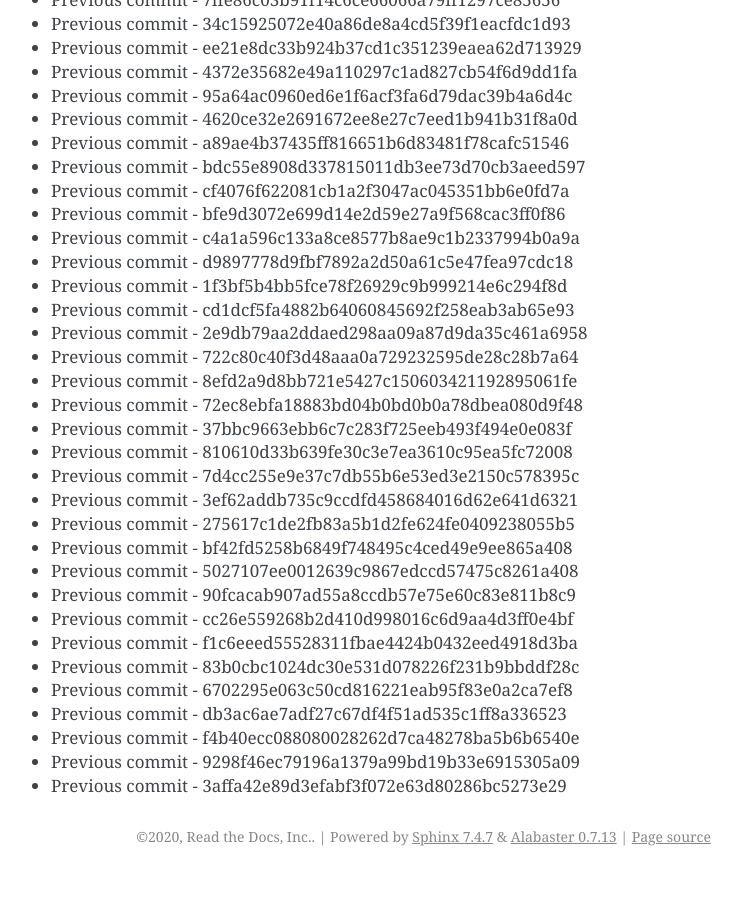
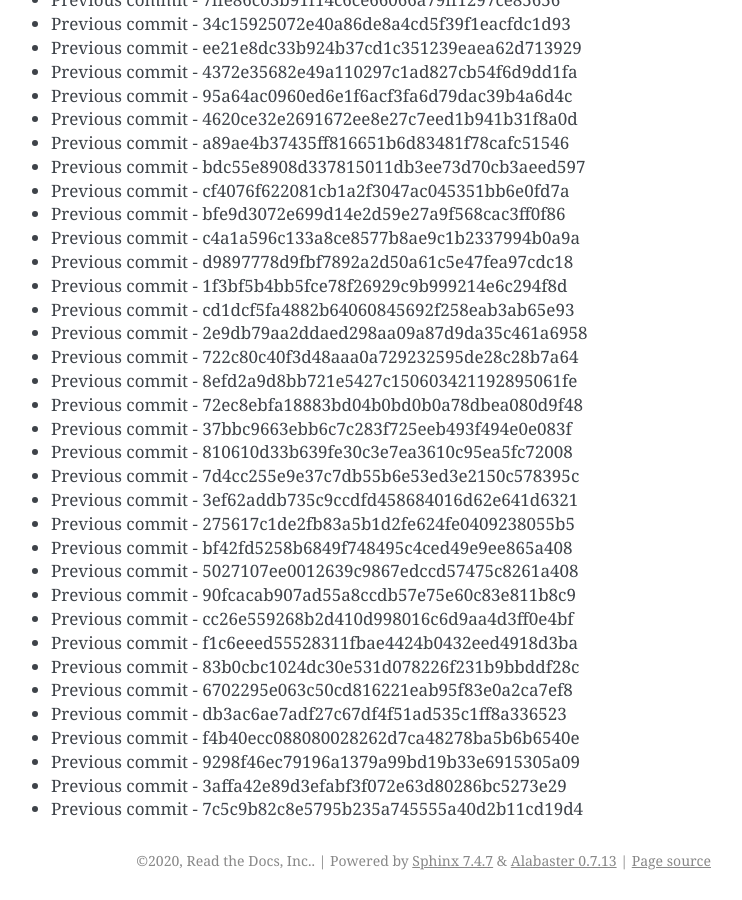
Before and after one commit to readthedocs/rtd-git-stresstest, a Sphinx documentation site: the page built from docs/updates.rst, in a window 1280 px wide and 900 px high, scrolled down 49534 px. Shown: the whole window, without its empty margins (399-1141 px from the left). Built offline with Sphinx 7.4.7, drawn with Linux system fonts in a browser that asks for light colours; before the commit the page ends 50410 px from its top, so only the background shows below that.

Commit message:
Generating commit from previous: 7c5c9b82c8e5795b235a745555a40d2b11cd19d4

```diff
--- a/docs/updates.rst
+++ b/docs/updates.rst
@@ -2113,3 +2113,4 @@ It can be tested for any performance characteristics.
 * Previous commit - f4b40ecc088080028262d7ca48278ba5b6b6540e
 * Previous commit - 9298f46ec79196a1379a99bd19b33e6915305a09
 * Previous commit - 3affa42e89d3efabf3f072e63d80286bc5273e29
+* Previous commit - 7c5c9b82c8e5795b235a745555a40d2b11cd19d4
```
